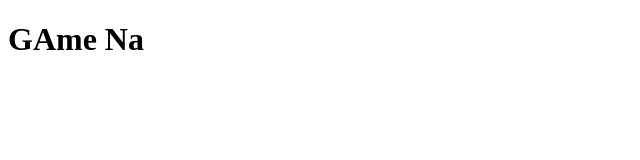
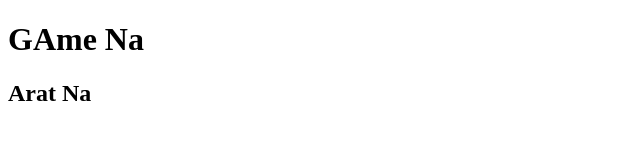
Before and after one commit to blindmelon07/Exptracker, a plain HTML site: page index.html in a window 1280 px wide. Shown: the whole page, without its empty margins (0-640 px from the left). Drawn offline with Linux system fonts and the light colour scheme.

Commit message:
Feat:tag

```diff
--- a/index.html
+++ b/index.html
@@ -8,5 +8,6 @@
 </head>
 <body>
      <h1> GAme Na</h1>
+     <h2>Arat Na</h2>
 </body>
 </html>
```
